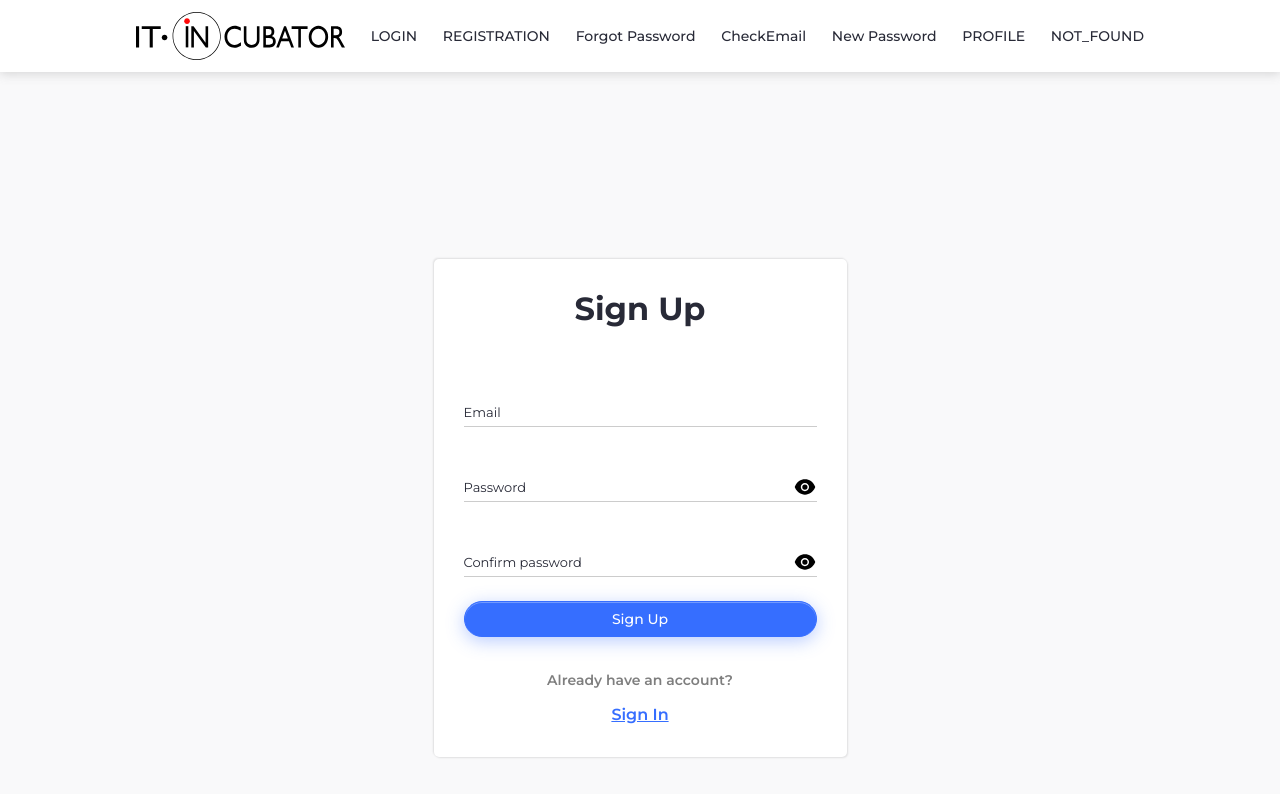
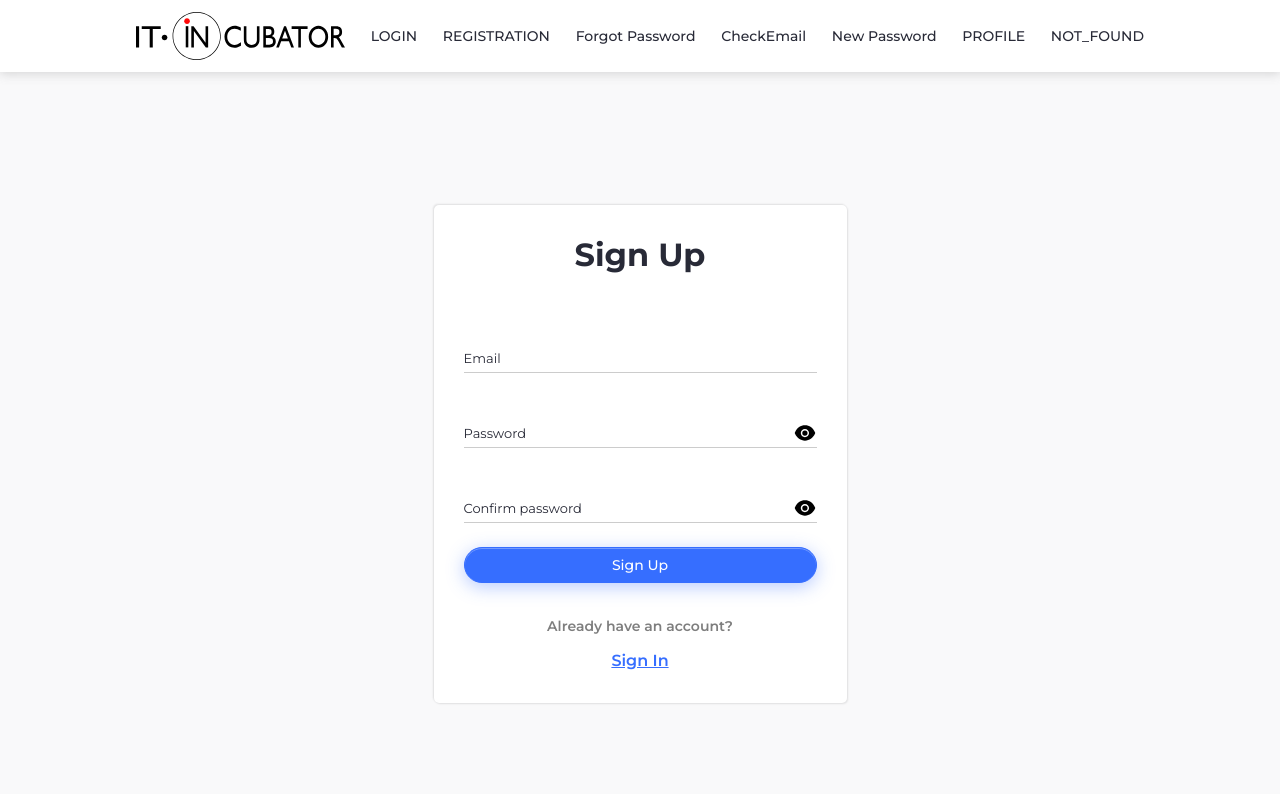
Before and after one commit to vovkahorror/learning-cards, a React (Create React App) app: page /#/registration in a window 1280 px wide. Shown: the top 794 px of the page. Built offline with nearby package versions, Linux system fonts and the light colour scheme; no server answers.

Commit message:
refactor: deleted scroll

```diff
--- a/src/features/auth/Auth/auth.styled.ts
+++ b/src/features/auth/Auth/auth.styled.ts
@@ -1,7 +1,7 @@
 import { styled } from 'styles/theme'
 
 export const AuthContainer = styled.div`
-  min-height: 100vh;
+  min-height: calc(100vh - 108px);
   position: relative;
   display: flex;
   align-items: center;
```
